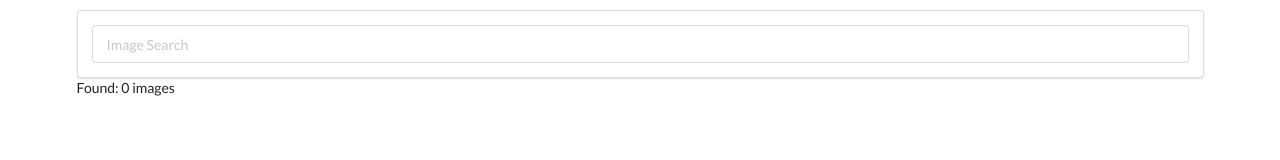
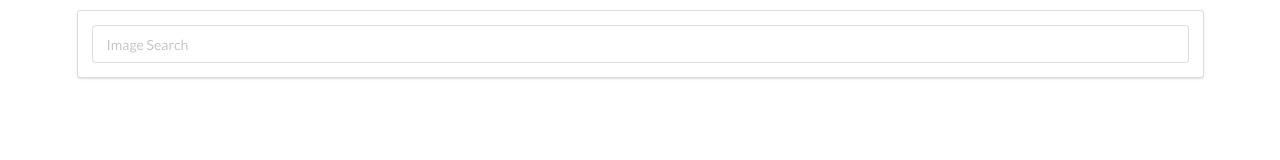
Before and after one commit to PaulBriar/pix, a React (Create React App) app: page / in a window 1280 px wide. Shown: the top 160 px of the page. Built offline with nearby package versions, Linux system fonts and the light colour scheme.

Commit message:
Added ImageList component

```diff
--- /dev/null
+++ b/src/components/ImageList.tsx
@@ -0,0 +1,13 @@
+import React from 'react';
+
+class ImageList extends React.Component {
+    render() {
+        const images = this.props.images.map( img => {
+            return <img src={img.urls.regular} alt={img.title}/>;
+        });
+
+        return <div>{ images }</div>;
+    }
+};
+
+export default ImageList;
--- a/src/components/app.tsx
+++ b/src/components/app.tsx
@@ -1,4 +1,5 @@
 import React from 'react';
+import ImageList from './ImageList';
 import SearchBar from './SearchBar';
 import unsplash from '../api/unsplash';
 import '../styles/main.css';
@@ -20,7 +21,7 @@ class App extends React.Component<any, any> {
         return (
             <div className="ui container">
                 <SearchBar onSubmit={this.onSearchSubmit}/>
-                Found: {this.state.images.length} images
+                <ImageList images={this.state.images}/>
             </div>
         );
     };
```
